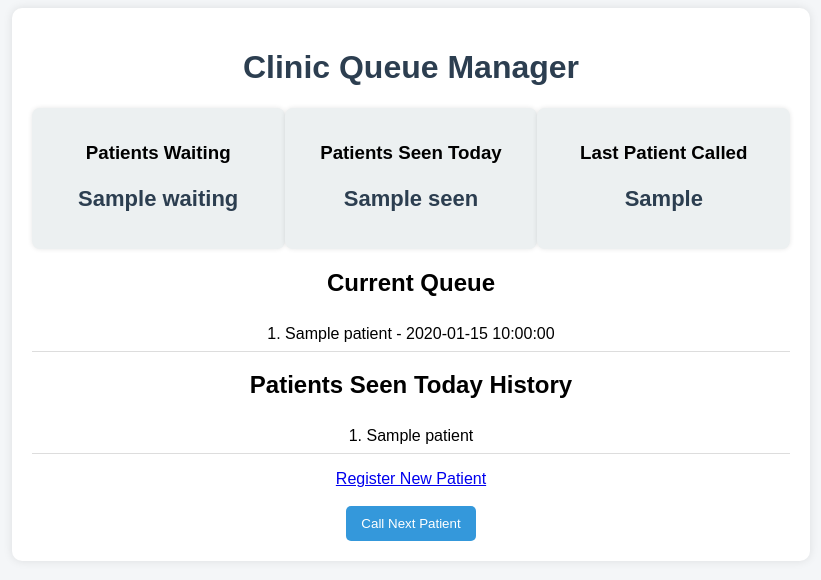
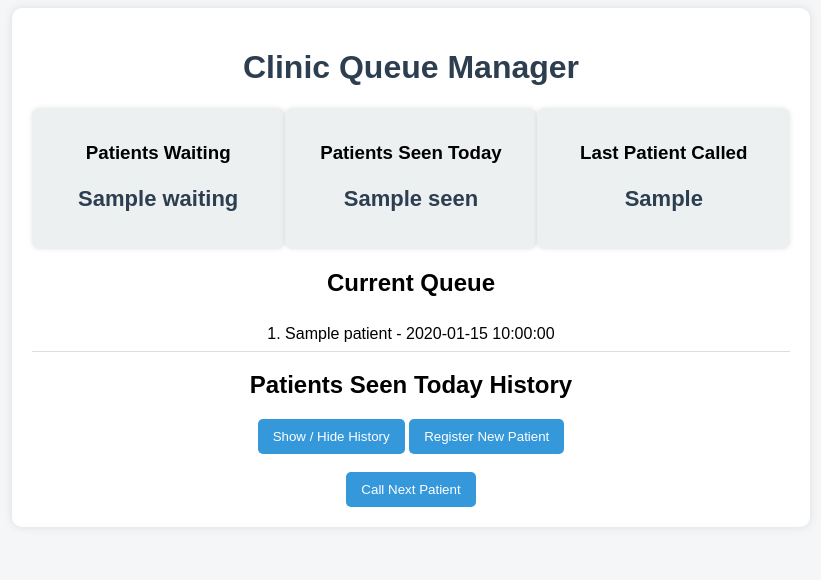
Before and after one commit to khalifamuhammad05-spec/CSC-202-FINAL-CA, a Flask app: template templates/index.html in a window 1280 px wide. Shown: the top 580 px of the page, without its empty margins (229-1050 px from the left). Run offline with Flask 3, Linux system fonts and the light colour scheme; the template is opened without the code that fills it: most values are stand-ins (such as "Sample title", 1, 10 or a date in 2020).

Commit message:
added button to toggle patient history visibility

```diff
--- a/templates/index.html
+++ b/templates/index.html
@@ -107,8 +107,11 @@ li{
  {% else %}
  <p>No Patients Currently Waiting</p>
  {% endif %}
+
+
 <h2>Patients Seen Today History</h2>
-
+<button onclick="toggleHistory()">Show / Hide History</button>
+<div id="historySection" style="display:none; margin-top: 10px;">
 
 {% if history %}
 
@@ -124,8 +127,10 @@ li{
 
 {% endif %}
 
-
-<a href="/register">Register New Patient</a>
+</div>
+<a href="/register">
+    <button>Register New Patient</button>
+</a>
 
 <br><br>
 
@@ -133,5 +138,17 @@ li{
     <button>Call Next Patient</button>
 </a>
 </div>
+<script>
+function toggleHistory() {
+    var section = document.getElementById("historySection");
+
+    if(section.style.display === "none"){
+        section.style.display = "block";
+    } else {
+        section.style.display = "none";
+    }
+}
+</script>
+
 </body>
 </html>
```
